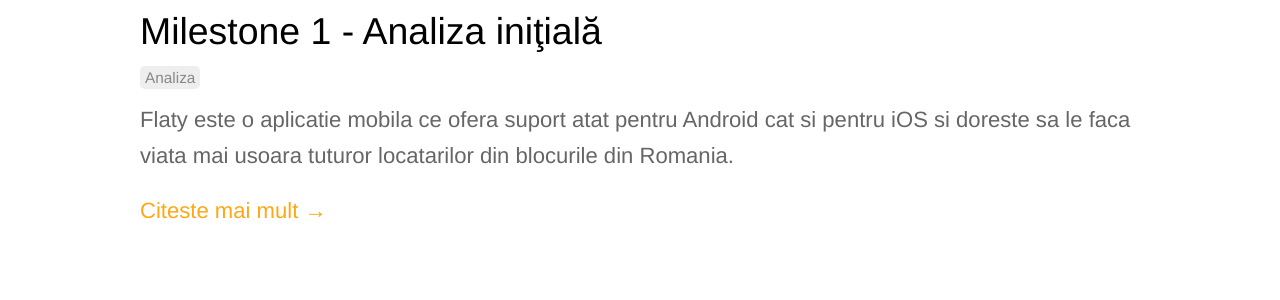
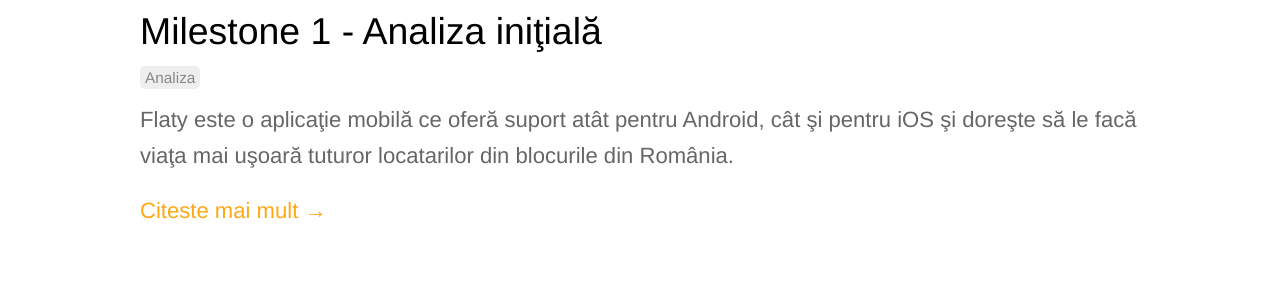
Before and after one commit to rptoma/Flaty, a Jekyll site: the page built from blog/index.html, in a window 1280 px wide. Shown: the part 1226-1526 px from the top of the page. Built offline with Jekyll 4.4.1, drawn with Linux system fonts in a browser that asks for light colours; the list of posts is cut into pages by our own code.

Commit message:
Updated '_posts/2018-10-14-ce-este-flaty.md' via CloudCannon

```diff
--- a/_posts/2018-10-14-ce-este-flaty.md
+++ b/_posts/2018-10-14-ce-este-flaty.md
@@ -5,14 +5,14 @@ categories: Analiza
 show_comments: true
 ---
 
-Flaty este o aplicatie mobila ce ofera suport atat pentru Android cat si pentru iOS si doreste sa le faca viata mai usoara tuturor locatarilor din blocurile din Romania.
+Flaty este o aplicaţie mobilă ce oferă suport atât pentru Android, cât şi pentru iOS şi doreşte să le facă viaţa mai uşoară tuturor locatarilor din blocurile din România.
 
 ![Apartamente](https://images.unsplash.com/photo-1464938050520-ef2270bb8ce8?ixlib=rb-0.3.5&amp;ixid=eyJhcHBfaWQiOjEyMDd9&amp;s=ef45ad8b1585797b19623a38b806ea89&amp;auto=format&amp;fit=crop&amp;w=1053&amp;q=80)
 
 ## Probleme
 
-> * Citirea greoaie a avizierului pentru intretinere
-> * Modul ineficient de a notifica locatarii cu privire la anunturi precum intreruperea apei sau setarea datei intrunirii locatarilor
+> * Citirea greoaie a avizierului pentru întreţinere
+> * Modul ineficient de a notifica locatarii cu privire la anunţuri precum întreruperea apei sau setarea datei întrunirii locatarilor
 > * Irosirea timpului atunci cand se doreste trimiterea citirii contorului pentru apa sau al platii intretinerii
 > * Lipsa unui mijloc prin care se pot face reclamatii sau sugestii legate de propriul bloc
 > * Lipsa informatiilor de contact ale vecinilor
```
